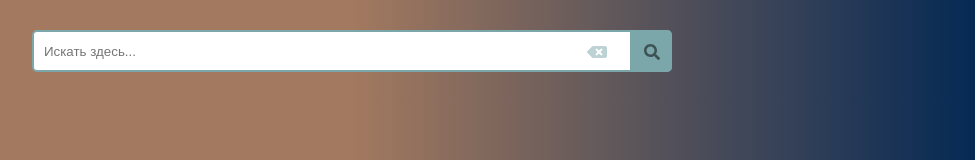
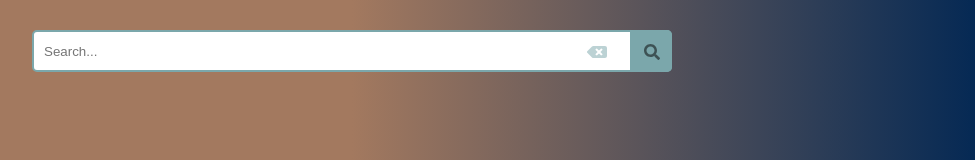
Before and after one commit to DmitryKremenetsky/movie-search, a React (Create React App) app: page / in a window 1280 px wide. Shown: the top 160 px of the page, without its empty margins (288-1263 px from the left). Built offline with nearby package versions, Linux system fonts and the light colour scheme.

Commit message:
Update SearchBar placeholder

```diff
--- a/src/components/SearchBar/SearchBar.tsx
+++ b/src/components/SearchBar/SearchBar.tsx
@@ -6,7 +6,7 @@
 function SearchBar() {
   return (
     <div className="search-bar">
-      <input type="text" placeholder="Искать здесь..."></input>
+      <input type="text" placeholder="Search..."></input>
       <button type="submit"></button>
       <FontAwesomeIcon icon={faBackspace} />
       <FontAwesomeIcon icon={faSearch} />
```
